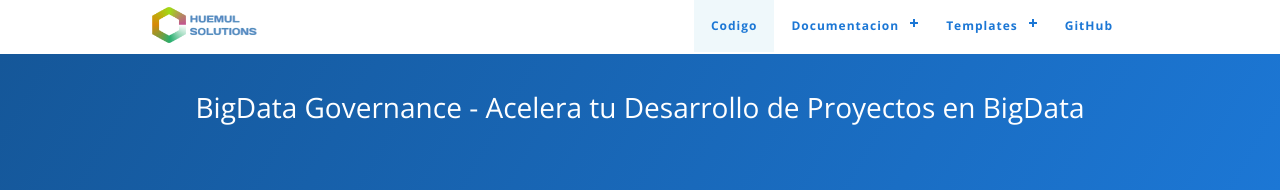
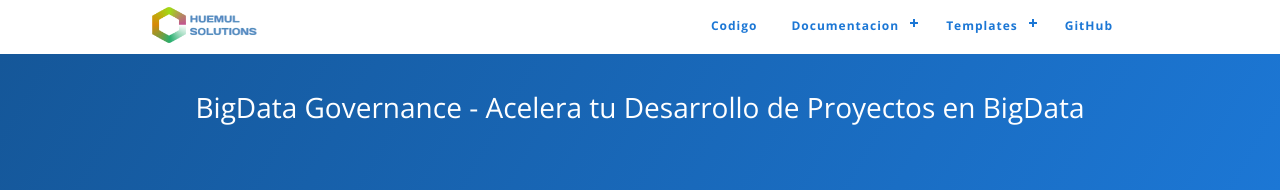
Before and after one commit to Blashhm/blashhm.github.io, a Jekyll site: the page built from index.md, in a window 1280 px wide. Shown: the top 190 px of the page. Built offline with Jekyll 4.4.1, drawn with Linux system fonts in a browser that asks for light colours.

Commit message:
Update default.html

```diff
--- a/_layouts/default.html
+++ b/_layouts/default.html
@@ -41,7 +41,7 @@
         <div id="head-mobile"></div>
         <div id="menuresponsive" class="button"></div>
         <ul id="ulresponsive" style="float:right;">
-          <li id="codigo" class='active'><a href='codigo.html'>Codigo</a></li>
+          <li id="codigo"><a href='codigo.html'>Codigo</a></li>
           <li id="documentacion"><a href='#'>Documentacion</a>
             <ul>
               <li><a href='#'>Metodologia</a></li>
```
Also changed, not shown: other parts of _layouts/default.html (+2 -0 lines).
